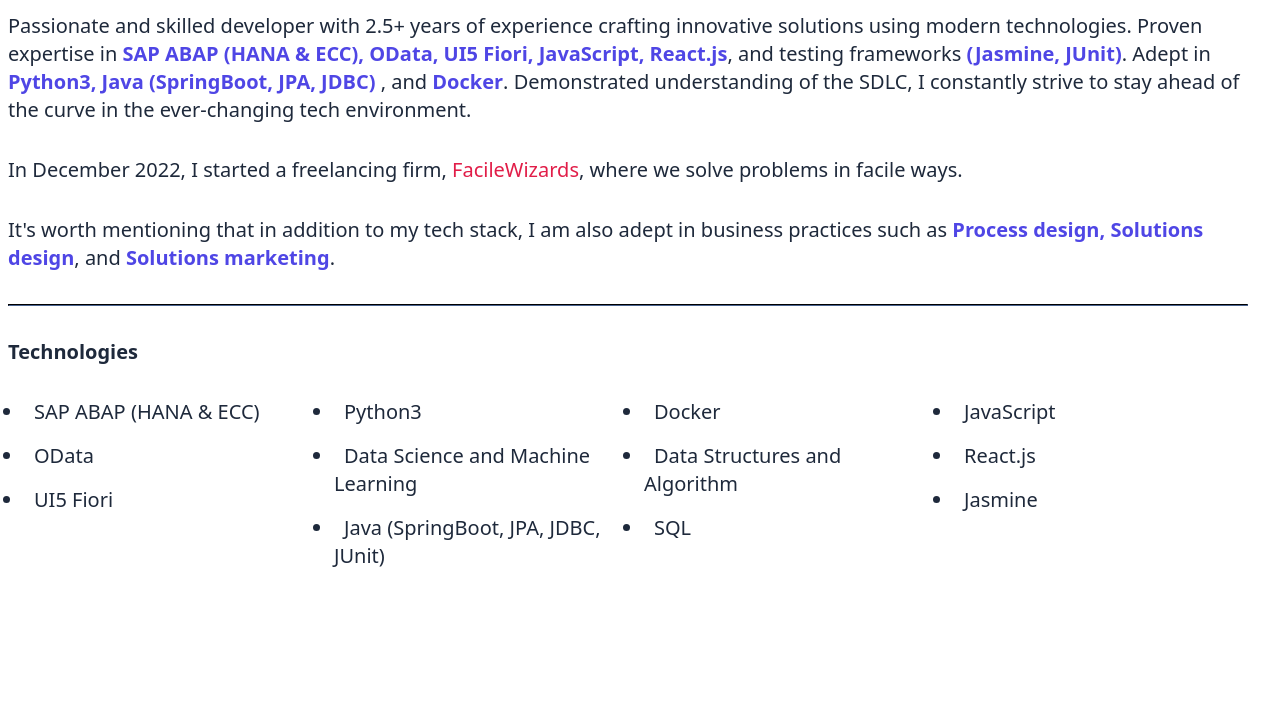
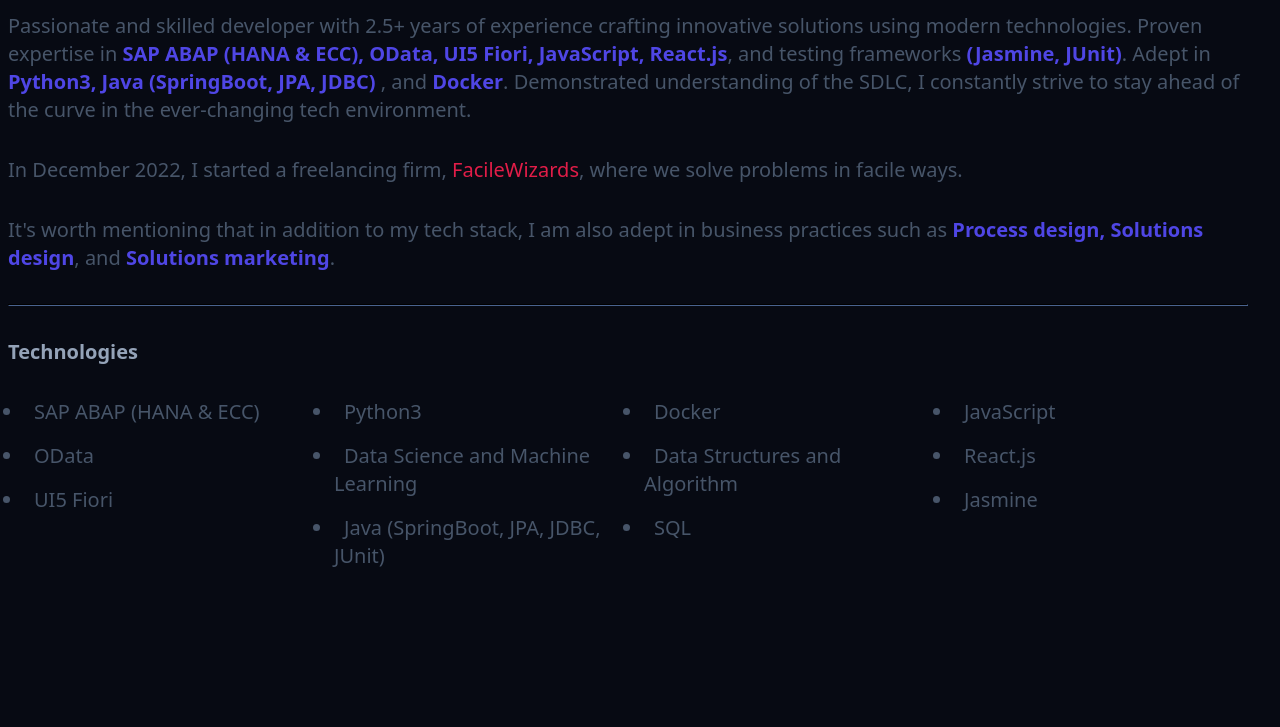
Before and after one commit to facileWizard/Portfolio, a website built with Vite: page index.html in a window 1280 px wide. Shown: the part 775-1502 px from the top of the page. Built offline with nearby package versions, Linux system fonts and the light colour scheme; a web font is replaced by a local one.

Commit message:
Revert "Update style.css"
This reverts commit 619c6b9e39cd0230afcebda99a12819b90a7ac86.

```diff
--- a/styles/style.css
+++ b/styles/style.css
@@ -1,13 +1,8 @@
 :root {
-  /*--clr-dark: #070a13;
+  --clr-dark: #070a13;
   --clr-light: #f1f5f9;
   --clr-slate400: #94a3b8;
   --clr-slate600: #475569;
-  --clr-slate800: #1e293b;*/
-  --clr-light: #070a13;
-  --clr-dark: #f1f5f9;
-  --clr-slate400: #1e293b;
-  --clr-slate600: #1e293b;
   --clr-slate800: #1e293b;
   --clr-rose: #e11d48;
   --clr-indigo: #4f46e5;
@@ -43,17 +38,11 @@
 }
 
 .light-mode {
-  /*--clr-light: #070a13;
+  --clr-light: #070a13;
   --clr-dark: #f1f5f9;
   --clr-slate400: #1e293b;
   --clr-slate600: #1e293b;
-  --clr-slate800: #1e293b;*/
-  --clr-dark: #070a13;
-  --clr-light: #f1f5f9;
-  --clr-slate400: #94a3b8;
-  --clr-slate600: #475569;
   --clr-slate800: #1e293b;
-}
 }
 
 body {
```
